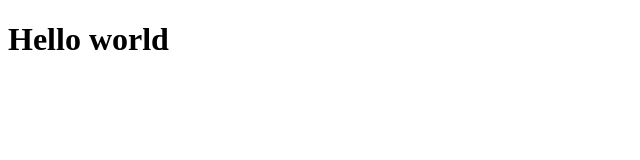
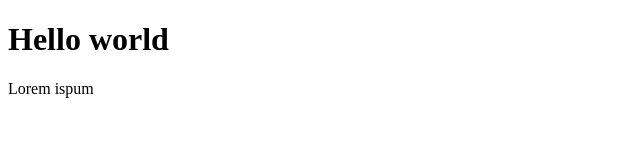
Before and after one commit to MyatPaingMin/introduction, a plain HTML site: page index.html in a window 1280 px wide. Shown: the whole page, without its empty margins (0-640 px from the left). Drawn offline with Linux system fonts and the light colour scheme.

Commit message:
Second commit

```diff
--- a/index.html
+++ b/index.html
@@ -8,5 +8,6 @@
 </head>
 <body>
     <h1>Hello world</h1>
+    <p>Lorem ispum</p>
 </body>
 </html>
```
